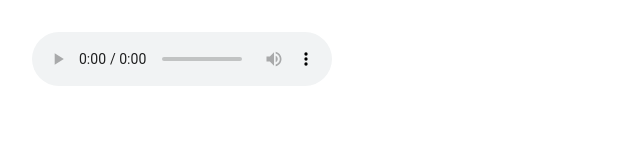
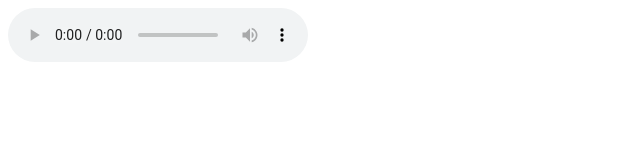
Before and after one commit to elliottaisaac/song, a plain HTML site: page index.html in a window 1280 px wide. Shown: the whole page, without its empty margins (0-640 px from the left). Drawn offline with Linux system fonts and the light colour scheme.

Commit message:
Update index.html

```diff
--- a/index.html
+++ b/index.html
@@ -1,6 +1,4 @@
 <!DOCTYPE html>
 <html>
-  <body style="padding:24px;">
     <audio controls controlsList="nodownload"><source src="My Homeland.mp3" type="audio/mpeg"></audio>
-  </body>
 </html>
```
